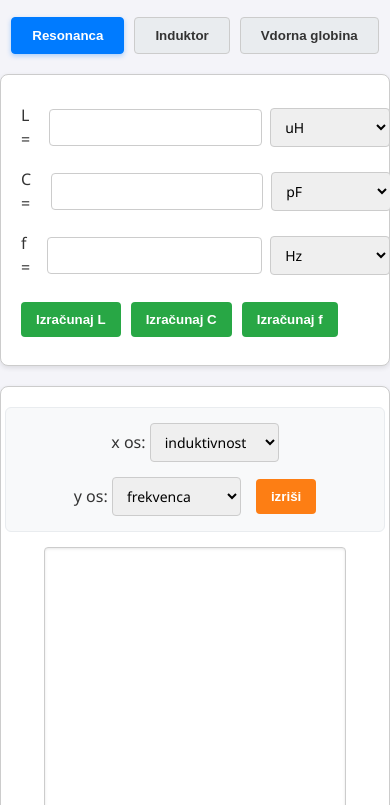
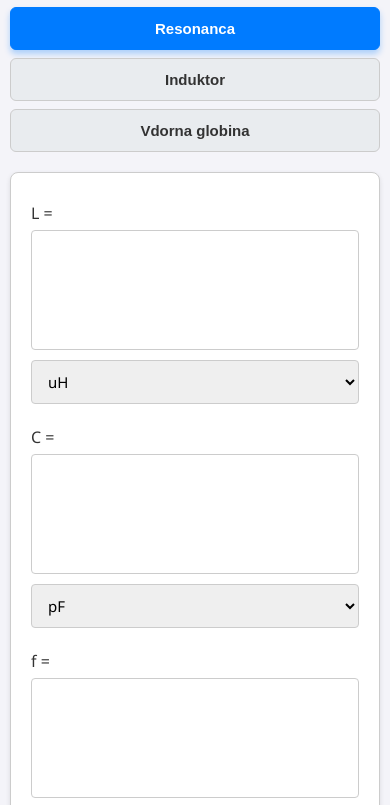
Before and after one commit to lotric123/nihajni-krog-js, a plain HTML site: page index.html in a window 390 px wide. Shown: the part 83-888 px from the top of the page. Drawn offline with Linux system fonts and the light colour scheme.

Commit message:
Update style.css

```diff
--- a/style.css
+++ b/style.css
@@ -1,4 +1,4 @@
-/* style.css - Posodobljeno po zgledu aplikacije G-koda */
+/* style.css - Poravnano in optimizirano za mobilne naprave */
 
 body {
     font-family: 'Segoe UI', Tahoma, Geneva, Verdana, sans-serif;
@@ -7,6 +7,12 @@ body {
     background-color: #f4f4f9;
     color: #333;
     line-height: 1.5;
+    box-sizing: border-box;
+}
+
+/* Osnovno pravilo za preprečevanje uhajanja elementov izven zaslona */
+*, *::before, *::after {
+    box-sizing: inherit;
 }
 
 h1, h2, h3 {
@@ -38,13 +44,16 @@ h2 {
 }
 
 .tab-button {
-    padding: 10px 20px;
+    flex: 1 1 auto; /* Zavihki se lepo razporedijo */
+    text-align: center;
+    padding: 12px 20px;
     background-color: #e9ecef;
     color: #333;
     border: 1px solid #ccc;
-    border-radius: 4px;
+    border-radius: 6px;
     cursor: pointer;
     font-weight: bold;
+    font-size: 15px;
     transition: all 0.2s ease-in-out;
 }
 
@@ -56,7 +65,7 @@ h2 {
     background-color: #007bff;
     color: white;
     border-color: #007bff;
-    box-shadow: 0 2px 5px rgba(0,123,255,0.3);
+    box-shadow: 0 4px 6px rgba(0,123,255,0.3);
 }
 
 /* Paneli (plošče) */
@@ -75,27 +84,37 @@ h2 {
 .row {
     margin: 8px 0;
     display: flex;
-    align-items: center;
-    flex-wrap: wrap;
-    gap: 10px;
+    width: 100%;
 }
 
 .row label {
     display: flex;
     align-items: center;
-    gap: 8px;
+    flex-wrap: wrap; /* Omogoča prelom v novo vrstico na malih zaslonih */
+    gap: 10px;
     font-weight: 500;
+    width: 100%;
 }
 
-input[type="number"], select {
-    padding: 8px 10px;
+input[type="number"], select, input[readonly] {
+    padding: 10px 12px;
     border: 1px solid #ccc;
     border-radius: 4px;
-    font-size: 14px;
+    font-size: 15px;
     font-family: inherit;
     outline: none;
     transition: border-color 0.2s;
-    min-width: 120px;
+}
+
+/* Vnosna polja naj se raztegnejo in zapolnijo prazen prostor */
+input[type="number"], input[readonly] {
+    flex: 1 1 120px;
+}
+
+/* Spustni seznami (enote) naj bodo fiksne širine glede na vsebino */
+select {
+    flex: 0 1 auto;
+    cursor: pointer;
 }
 
 input[type="number"]:focus, select:focus {
@@ -103,15 +122,11 @@ input[type="number"]:focus, select:focus {
     box-shadow: 0 0 0 2px rgba(0,123,255,0.25);
 }
 
-/* Poseben stil za rezultat */
 input[readonly] {
     background-color: #e9ecef;
     font-weight: bold;
     color: #28a745;
     border: 1px solid #ccc;
-    padding: 8px 10px;
-    border-radius: 4px;
-    font-size: 15px;
     cursor: default;
 }
 
@@ -124,21 +139,23 @@ input[readonly] {
 }
 
 button {
-    padding: 10px 15px;
-    background-color: #28a745; /* Zelena za akcijske gumbe (kot btn-success) */
+    flex: 1 1 auto;
+    padding: 12px 15px;
+    background-color: #28a745;
     color: white;
     border: none;
     border-radius: 4px;
     cursor: pointer;
     font-weight: bold;
+    font-size: 15px;
     transition: background-color 0.2s;
+    text-align: center;
 }
 
 button:hover {
     background-color: #218838;
 }
 
-/* Specifičen gumb za izris grafa (oranžen kot btn-serial v G-kodi) */
 #drawGraph {
     background-color: #fd7e14;
 }
@@ -147,13 +164,15 @@ button:hover {
     background-color: #e86e13;
 }
 
-/* Oblikovanje slik pri induktorjih */
+/* Slike */
 img {
     border-radius: 8px;
     padding: 10px;
     background: white;
     border: 1px solid #ddd;
     box-shadow: 0 1px 3px rgba(0,0,0,0.05);
+    max-width: 100%;
+    height: auto;
 }
 
 /* Graf */
@@ -164,7 +183,7 @@ img {
 
 .graph-controls {
     display: flex;
-    gap: 15px;
+    gap: 10px;
     flex-wrap: wrap;
     align-items: center;
     justify-content: center;
@@ -174,6 +193,13 @@ img {
     padding: 15px;
     border-radius: 6px;
     border: 1px solid #e9ecef;
+}
+
+.graph-controls label {
+    display: flex;
+    align-items: center;
+    gap: 8px;
+    font-weight: 500;
 }
 
 canvas {
@@ -194,4 +220,56 @@ canvas {
     padding: 8px 20px;
     border-radius: 4px;
     border: 1px solid #ccc;
+    text-align: center;
+    width: 100%;
 }
+
+/* ========================================= */
+/* PRILAGODITVE ZA MOBILNE NAPRAVE (Telefoni)*/
+/* ========================================= */
+@media (max-width: 600px) {
+    body {
+        margin: 10px; /* Manjši robovi na telefonu */
+    }
+
+    .tabs {
+        flex-direction: column; /* Zavihki se zložijo eden pod drugega */
+        gap: 8px;
+    }
+
+    .tab-button {
+        width: 100%;
+    }
+
+    .row label {
+        align-items: flex-start;
+        flex-direction: column; /* Tekst zgoraj, polja spodaj */
+        gap: 5px;
+    }
+
+    /* Na telefonu naj se vnosno polje in padajoči meni postavita v isto vrsto in zapolnita prostor */
+    .row label > input[type="number"],
+    .row label > input[readonly],
+    .row label > select {
+        width: 100%;
+        margin-bottom: 5px;
+    }
+
+    .buttons {
+        flex-direction: column; /* Gumbi eden pod drugim */
+    }
+
+    button {
+        width: 100%;
+        padding: 15px; /* Še malo večji gumbi za lažji pritisk s prstom */
+    }
+
+    .graph-controls {
+        flex-direction: column;
+        align-items: stretch;
+    }
+
+    .graph-controls label {
+        justify-content: space-between;
+    }
+}
```
